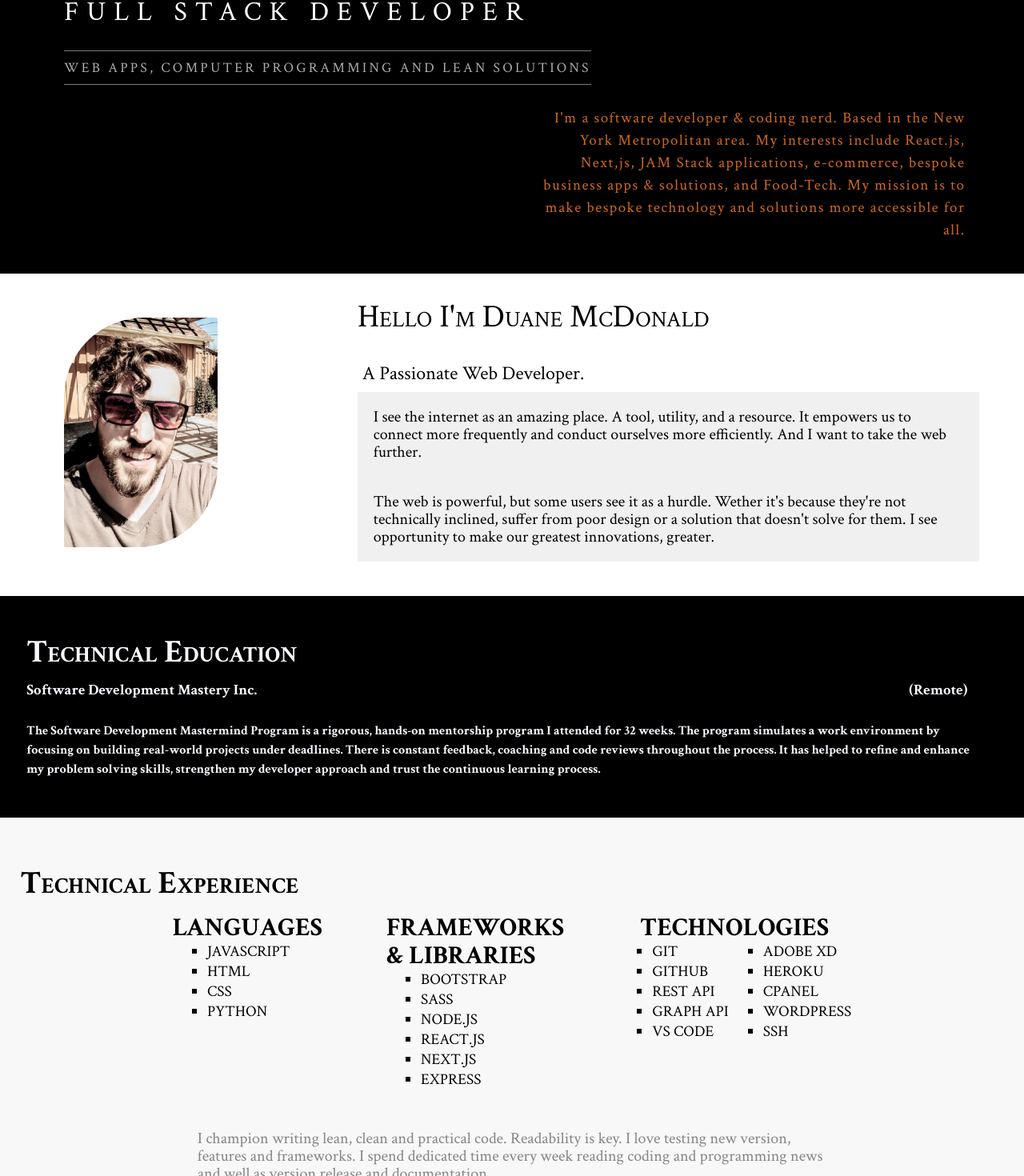
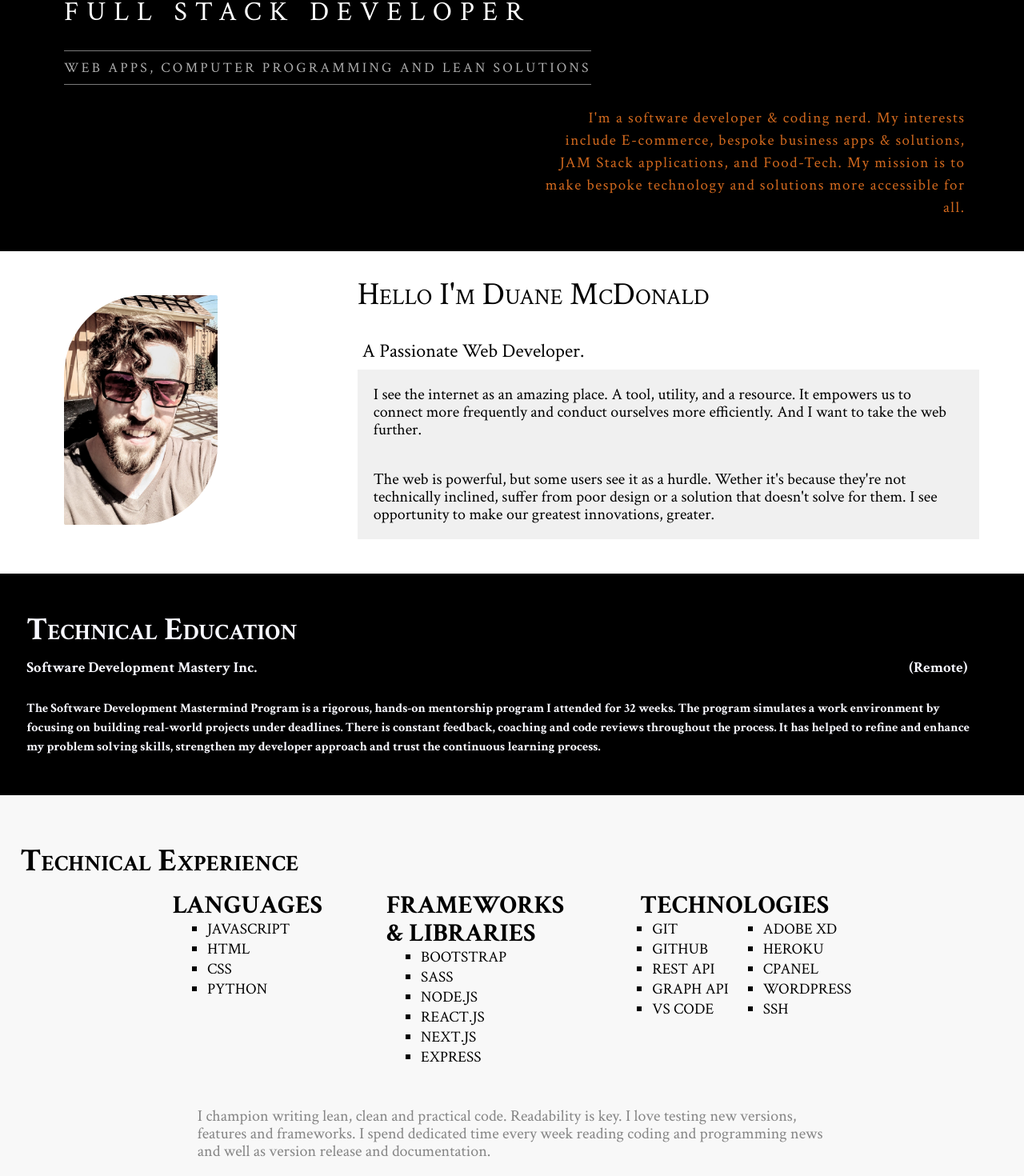
Before and after one commit to DuaneMcD/duane_next, a Next.js app: page / in a window 1280 px wide. Shown: the part 531-2001 px from the top of the page at 80% size. Built offline with nearby package versions, Linux system fonts and the light colour scheme.

Commit message:
updated blurbs

```diff
--- a/components/About.js
+++ b/components/About.js
@@ -14,10 +14,8 @@ const About = () => {
               </span>
             </div>
             <p className={'blurb'}>
-              {`I'm a software developer & coding nerd. Based in the New York
-                Metropolitan area. My interests include React.js, Next,js, JAM
-                Stack applications, e-commerce, bespoke business apps &
-                solutions, and Food-Tech. My mission is to make bespoke
+              {`I'm a software developer & coding nerd. My interests include E-commerce, bespoke business apps &
+                solutions, JAM Stack applications, and Food-Tech. My mission is to make bespoke
                 technology and solutions more accessible for all.`}
             </p>
           </div>
--- a/components/Experience.js
+++ b/components/Experience.js
@@ -43,9 +43,9 @@ const Experience = () => {
         </div>
         <p className={'experienceBlurb'}>
           I champion writing lean, clean and practical code. Readability is key.
-          I love testing new version, features and frameworks. I spend dedicated
-          time every week reading coding and programming news and well as
-          version release and documentation.
+          I love testing new versions, features and frameworks. I spend
+          dedicated time every week reading coding and programming news and well
+          as version release and documentation.
         </p>
       </div>
     </section>
--- a/package.json
+++ b/package.json
@@ -15,7 +15,7 @@
     "@fortawesome/free-solid-svg-icons": "^5.15.3",
     "@fortawesome/react-fontawesome": "^0.1.14",
     "axios": "^0.21.1",
-    "next": "11.0.1",
+    "next": "^11.1.4",
     "nodemailer": "^6.6.2",
     "react": "17.0.2",
     "react-dom": "17.0.2",
```
Also changed, not shown: 1 other file (tests, documents, lock files or other folders).
